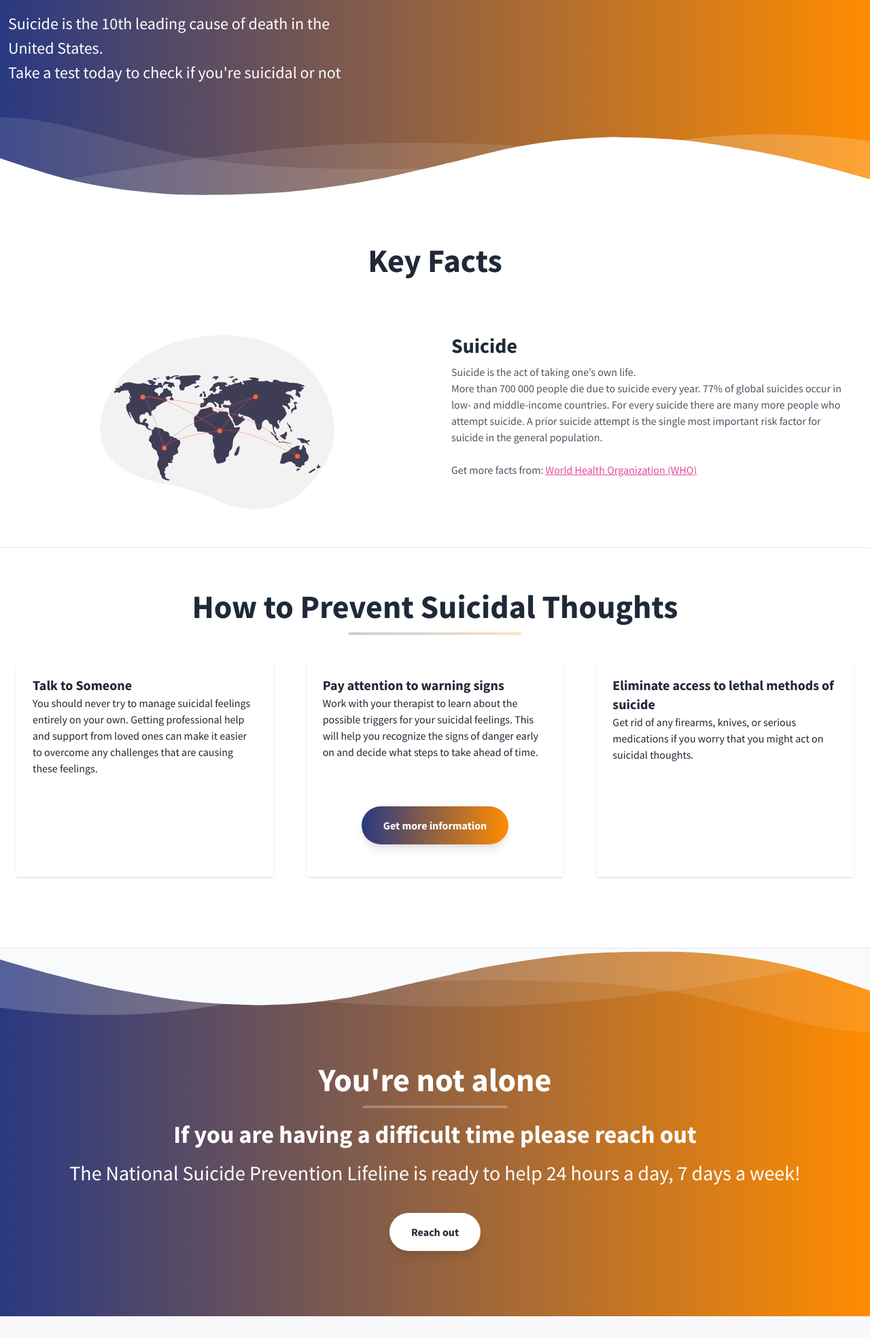
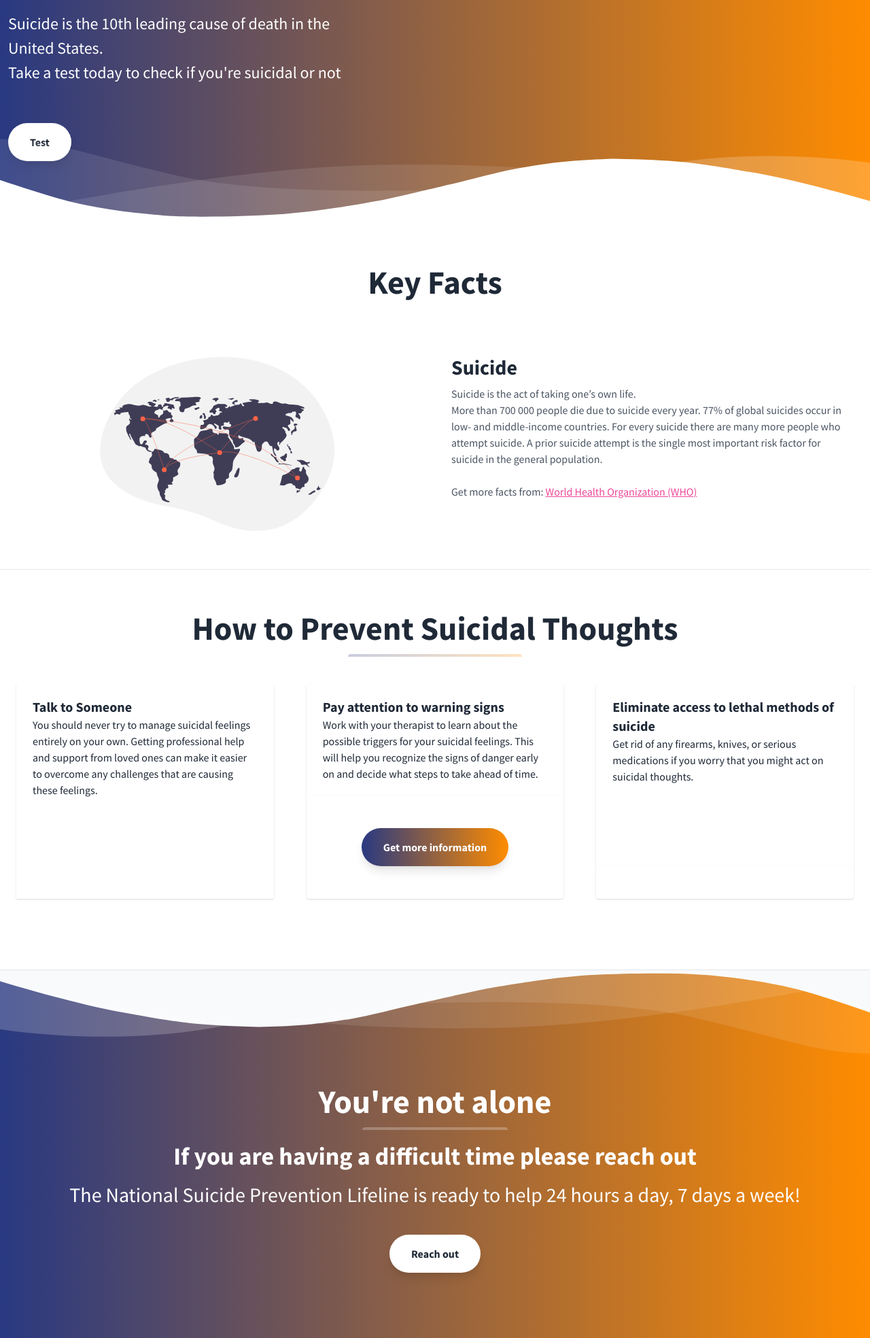
Before and after one commit to Toyosie/suicide, a Flask app: page / in a window 1280 px wide. Shown: the part 231-2199 px from the top of the page at 68% size. Before the commit the page ends 2167 px from the top, so only its background shows below. Run offline with Flask 2, Linux system fonts and the light colour scheme; parts of the project's set-up code (start-up, migrations or seed data) failed here and were passed over.

Commit message:
Update home.html

```diff
--- a/templates/home.html
+++ b/templates/home.html
@@ -65,7 +65,11 @@
             Suicide is the 10th leading cause of death in the United States.<br>
             Take a test today to check if you're suicidal or not
           </p>
-            <br><br><br>
+            <a href="/form">
+              <button class="mx-auto lg:mx-0 hover:underline bg-white text-gray-800 font-bold rounded-full my-6 py-4 px-8 shadow-lg focus:outline-none focus:shadow-outline transform transition hover:scale-105 duration-300 ease-in-out">
+                Test
+              </button>
+            </a>
         </div>
       </div>
     </div>
```
